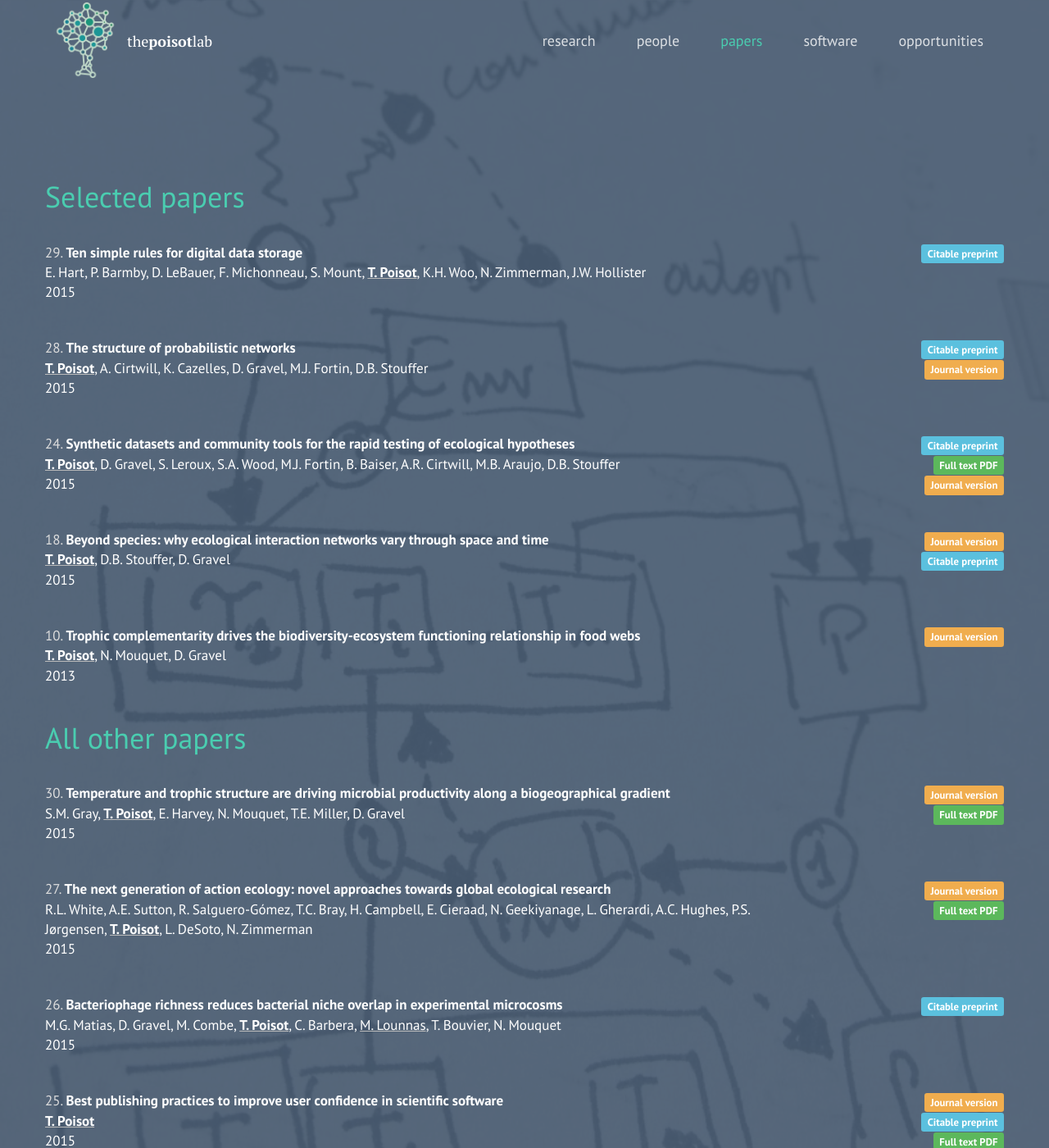
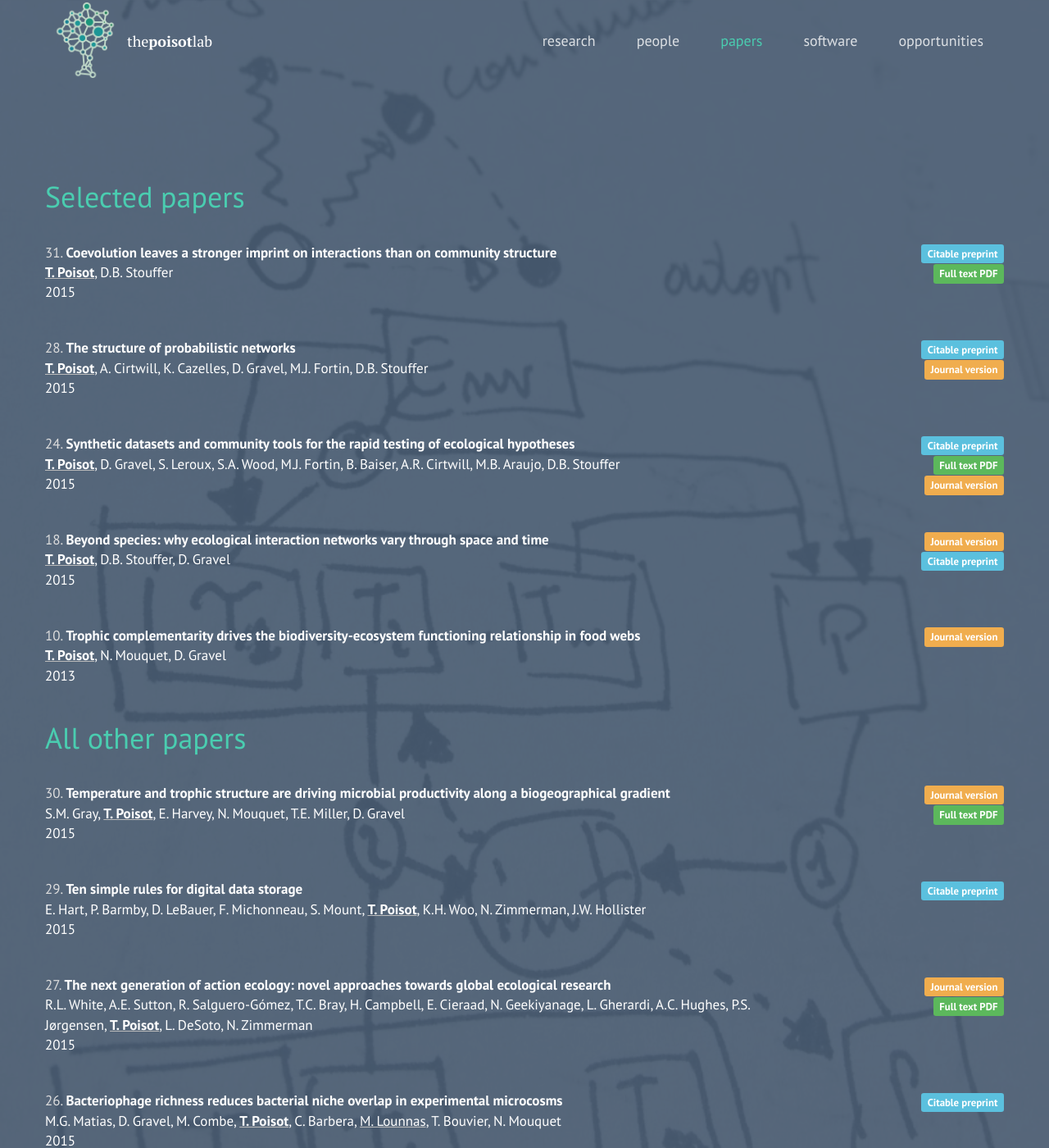
Before and after one commit to evadelmas/poisotlab.github.io, a Jekyll site: the page built from papers.md, in a window 1280 px wide and 1400 px high. Shown: the whole window at 82% size. Built offline with Jekyll 4.4.1, drawn with Linux system fonts in a browser that asks for light colours; nearby versions of some CDN libraries; some web fonts are replaced; a script that is not in the unit is left out.

Commit message:
Coevo preprint

```diff
--- a/_data/papers.yml
+++ b/_data/papers.yml
@@ -1,3 +1,16 @@
+- title: "Coevolution leaves a stronger imprint on interactions than on community structure"
+  key: coevospace
+  featured: yes
+  date: 2015
+  authors:
+      - name: T. Poisot
+        type: pi
+      - name: D.B. Stouffer
+  labels:
+     - type: preprint
+       doi: 10.1101/033050
+     - type: pdf
+       pdf: poisot2015paco.pdf
 - title: "Temperature and trophic structure are driving microbial productivity along a biogeographical gradient"
   key: gray15temperature
   date: 2015
@@ -17,7 +30,6 @@
        pdf: gray2015temperature.pdf
 - title: "Ten simple rules for digital data storage"
   key: hart10simplerules
-  featured: yes
   date: 2015
   authors:
     - name: E. Hart
```
Also changed, not shown: _posts/2015-11-27-coevo.md (added, +11 -0 lines), 1 other file.
